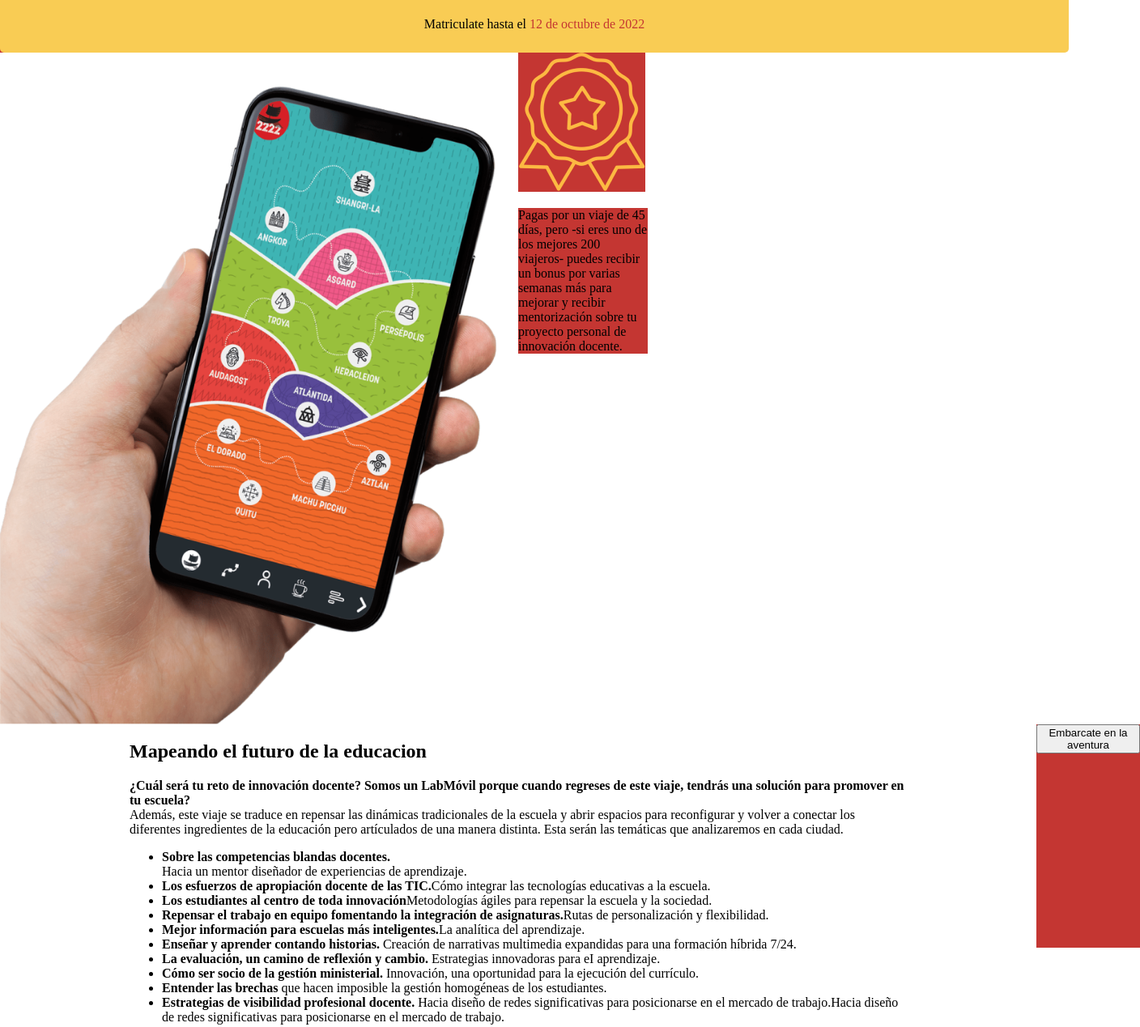
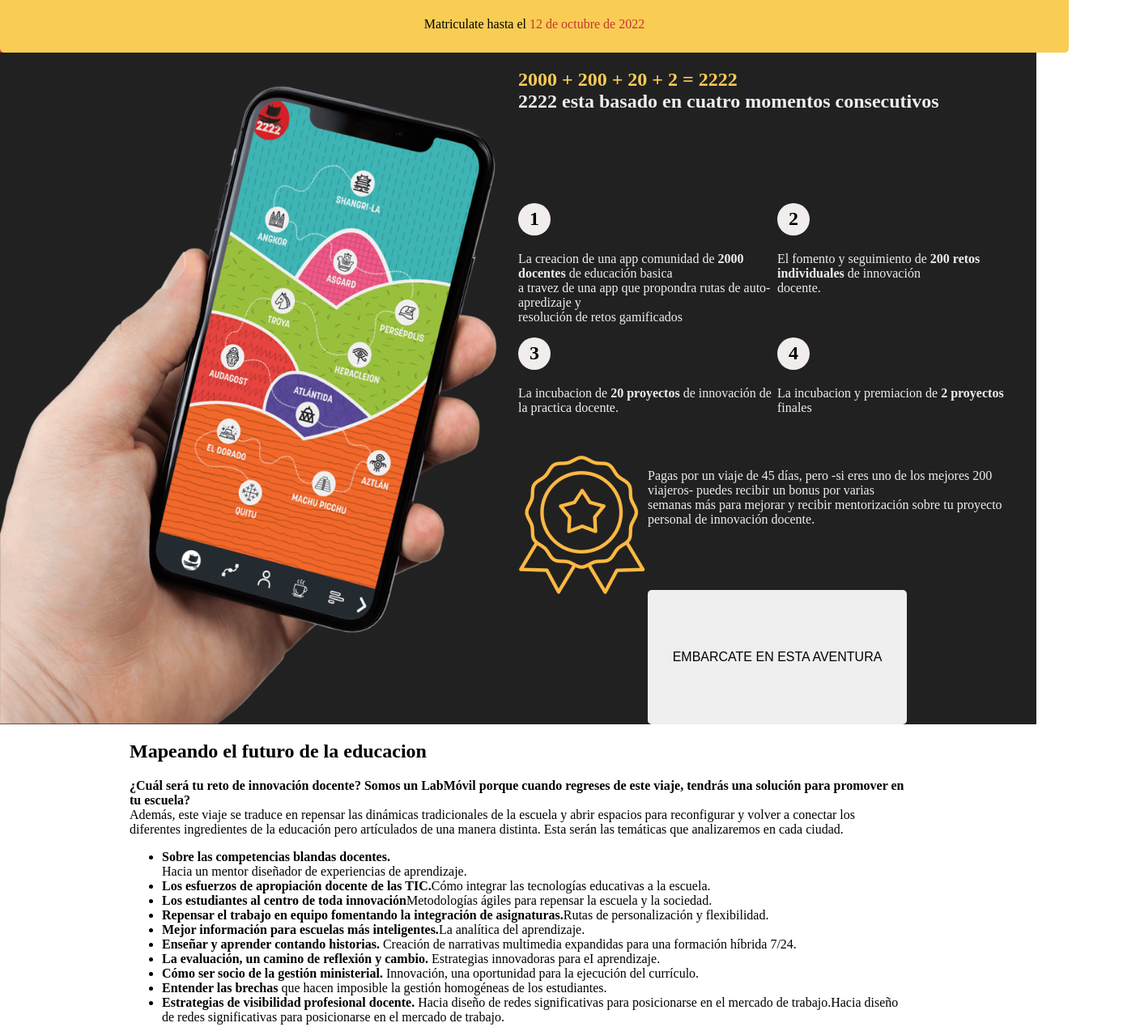
Before and after one commit to Binnarium/practicas-lab-2222-copy, a plain HTML site: page src/index.html in a window 1280 px wide. Shown: the part 2562-3831 px from the top of the page at 81% size, 1408 px wide, since content can reach past the window. Drawn offline with Linux system fonts and the light colour scheme.

Commit message:
avance_31_01

```diff
--- a/src/index.html
+++ b/src/index.html
@@ -151,7 +151,8 @@
     <section id="section_5_pasos">
         <img class="img_section_5" src="/src/Imagenes_practica/mano_celular.png" alt="mano_celular">
         <div class="pasos_viaje">
-            <h2 class="head_5"><span class="subtitulo_pasos">2000 + 200 + 20 + 2 = 2222 </span><br> 2222 esta basado en cuatro momentos consecutivos</h2>
+            <h2 class="head_5"> <span class="num_sub">2000 + 200 + 20 + 2 = 2222</span><br> 2222 esta basado en cuatro momentos
+            consecutivos</h2>
             <article class="primero">
                 <h2 class="num_pasos"><span>1</span></h2>
                 <p>La creacion  de una app comunidad de <b>2000 docentes</b> de educación basica <br> a travez de una app
@@ -169,15 +170,11 @@
                 <h2 class="num_pasos">4</h2>
                 <p>La incubacion y premiacion de <b>2 proyectos</b> finales</p>
             </article>
-            <article>
-                <img class="liston_logo" src="/src/Imagenes_practica/premiacion.png" alt="liston_premio">
-                <p class="mensaje_premio">Pagas por un viaje de 45 días, pero -si eres uno de los mejores 200 viajeros- puedes recibir
-                un bonus por varias <br> semanas más para mejorar y recibir mentorización sobre tu proyecto personal de innovación
-                docente.</p>
-            </article>
-            <article class="boton_aventura">
-                <button>Embarcate en la aventura</button>
-            </article>
+            <img class="liston_logo" src="/src/Imagenes_practica/premiacion.png" alt="liston_premio">
+            <p class="mensaje_premio">Pagas por un viaje de 45 días, pero -si eres uno de los mejores 200 viajeros- puedes recibir
+            un bonus por varias <br> semanas más para mejorar y recibir mentorización sobre tu proyecto personal de innovación
+            docente.</p>
+            <button class="boton_aventura">EMBARCATE EN ESTA AVENTURA</button>
         </div>
     </section>
 
--- a/src/main.css
+++ b/src/main.css
@@ -206,6 +206,7 @@ grid-area: rigth_down;
     display: flex;
     flex-direction: row;
     flex-wrap: nowrap;
+    background-color: rgb(33, 33, 33);
 }
 
 .img_section_5 {
@@ -223,7 +224,7 @@ grid-area: rigth_down;
     "first first second second"
     "third third fourth fourth"
     "logo message message message"
-    ". button .";
+    ". button button .";
 
 }
 
@@ -235,6 +236,7 @@ grid-area: rigth_down;
     display: flex;
     justify-content: center;
     align-items: center;
+    color: #000;
 
 }
 
@@ -242,48 +244,54 @@ grid-area: rigth_down;
     width: auto;
     height: auto;
     grid-area: header;
-    background-color: #C43632;
+    color: #f1edec;
 }
 
 .primero {
     grid-area: first;
-    background-color: #C43632;
+    color: #f1edec
 }
 
 .segundo {
     grid-area: second;
-    background-color: #C43632;
+    color: #f1edec
 }
 
 .tercero {
     grid-area: third;
-    background-color: #C43632;
+    color: #f1edec
 }
 
 .cuarto {
     grid-area: fourth;
-    background-color: #C43632;
+    color: #f1edec
 }
 
 .liston_logo {
     grid-area: logo;
-    background-color: #C43632;
+    color: #f1edec
 }
 
 .mensaje_premio {
     grid-area: message;
-    background-color: #C43632;
+    color: #f1edec
 }
 
 .boton_aventura {
     grid-area: button;
-    background-color: #C43632;
+    padding: 10px 20px;
+    font-size: 16px;
+    border: none;
+    border-radius: 5px;
+    cursor: pointer;
+    width: 100%;
+    text-align: center;
 }
-*/
 
-.subtitulo_pasos {
+.num_sub {
     color: #F9CC54;
 }
+
 
 
 /*Parte 6*/
```
